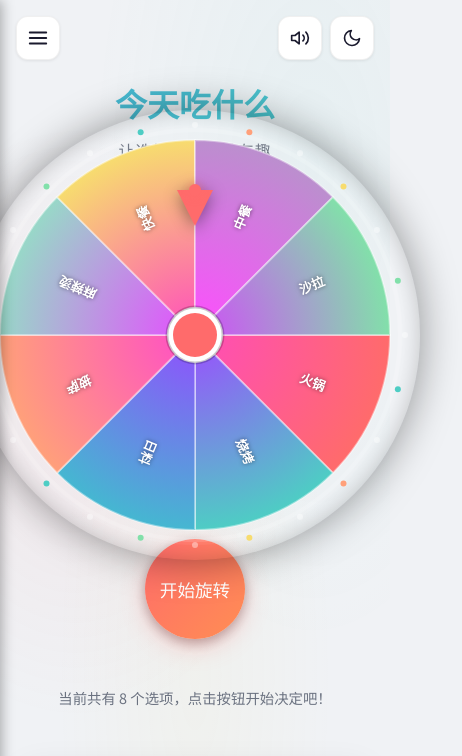
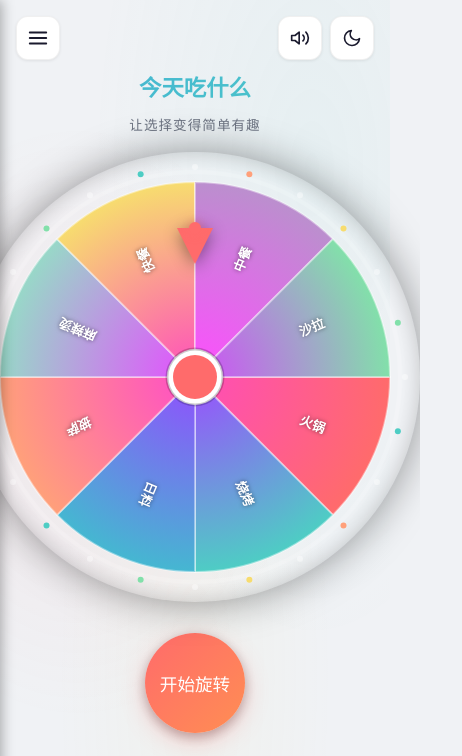
Before and after one commit to Ansel-AAbond/PickOneNow, a plain HTML site: page index.html in a window 390 px wide. Shown: the top 756 px of the page, 462 px wide, since content can reach past the window. Drawn offline with nearby package versions, Linux system fonts and the light colour scheme; a web font is replaced by a local one.

Commit message:
Add files via upload

```diff
--- a/index.html
+++ b/index.html
@@ -1252,38 +1252,36 @@
       }
 
       .container {
-        /* 【移动端垂直间距优化】显著增加上下内边距，避免转盘顶天立地 */
-        padding: 80px 16px 60px;
-      }
-
-      /* 【移动端布局优化】增大标题区域间距，避免转盘与文字视觉拥挤 */
-      .theme-header {
-        /* 显著增大标题与下方转盘的间距，提供舒适呼吸感 */
-        margin-bottom: 24px;
-      }
-
-      .theme-header .theme-title {
-        font-size: 1.6rem;
+        /* 【移动端垂直间距优化】大幅增加上下内边距，确保转盘有充足呼吸空间 */
+        padding: 80px 16px 100px;
+      }
+
+      /* 【手机端专属修复】解决标题紧贴转盘的问题（≤768px 生效） */
+      /* 实际 HTML 中使用的是 .header 类，之前误用 .theme-header 导致样式未生效 */
+      /* 使用较大的 margin-bottom 确保标题与转盘之间有充足间距 */
+      .header {
+        /* 大幅增加标题区域与下方转盘的间距 */
+        margin-bottom: 80px !important;
+      }
+
+      .header h1 {
         /* 增大标题与副标题间距 */
-        margin-bottom: 8px;
-      }
-
-      .theme-header .theme-subtitle {
-        font-size: 0.9rem;
-        /* 增大副标题与下方转盘间距 */
-        margin-bottom: 16px;
+        margin-bottom: 16px !important;
+      }
+
+      .header p {
+        /* 大幅增加副标题与下方转盘间距 */
+        margin-bottom: 48px !important;
       }
 
       /* 移动端转盘容器尺寸自适应 */
-      /* 【关键修复】显著缩小转盘尺寸，避免在手机上顶天立地 */
       .wheel-container {
         width: clamp(220px, 68vw, 320px);
         height: clamp(220px, 68vw, 320px);
-        /* 显著增加转盘下方间距，避免按钮紧贴转盘 */
-        margin-bottom: 24px;
-      }
-
-      /* 移动端转盘光晕效果缩小 */
+        /* 大幅增加转盘下方间距，避免按钮紧贴转盘 */
+        margin-bottom: 56px;
+      }
+
       .wheel-container::before {
         width: 105%;
         height: 105%;
@@ -1292,21 +1290,78 @@
 
       /* 移动端按钮与转盘间距优化 */
       .spin-btn {
-        /* 增大按钮与转盘间距 */
-        margin-top: 16px;
-      }
-
-      /* 移动端提示文字间距优化 */
+        /* 大幅增加按钮与转盘间距 */
+        margin-top: 44px;
+      }
+
       .hint-text {
-        margin-top: 16px;
-      }
-
-      /* 【移动端修复】增大选项列表区域上间距 */
+        /* 增加提示文字与上方按钮的间距 */
+        margin-top: 28px;
+      }
+
       .options-section {
+        /* 大幅增加选项列表区域上间距 */
+        margin-top: 56px;
+      }
+
+      /* wheel-section 的 gap 也会影响转盘和按钮之间的间距 */
+      .wheel-section {
+        gap: 44px !important;
+      }
+
+      /* 确保 header 在小屏下也有最小高度，防止内容过度挤压 */
+      .header {
+        min-height: 120px;
+      }
+    }
+
+    /* =============================================
+       极小屏幕（≤400px）专属优化
+       当屏幕非常窄时，确保元素之间仍有安全间距
+       ============================================= */
+    @media (max-width: 400px) {
+      .container {
+        padding: 70px 12px 80px;
+      }
+
+      .header {
+        /* 在极小屏幕上仍然保持足够间距 */
+        margin-bottom: 70px !important;
+        min-height: 100px;
+      }
+
+      .header h1 {
+        margin-bottom: 12px !important;
+        font-size: 1.4rem !important;
+      }
+
+      .header p {
+        margin-bottom: 36px !important;
+        font-size: 0.85rem !important;
+      }
+
+      .wheel-container {
+        width: clamp(200px, 70vw, 280px);
+        height: clamp(200px, 70vw, 280px);
+        margin-bottom: 48px;
+      }
+
+      .spin-btn {
+        margin-top: 36px;
+      }
+
+      .hint-text {
         margin-top: 24px;
-      }
-      }
-    }
+        font-size: 0.85rem !important;
+      }
+
+      .options-section {
+        margin-top: 48px;
+      }
+
+      .wheel-section {
+        gap: 36px !important;
+      }
 
     @media (max-width: 600px) {
       .options-section { padding: 24px 20px; }
```
